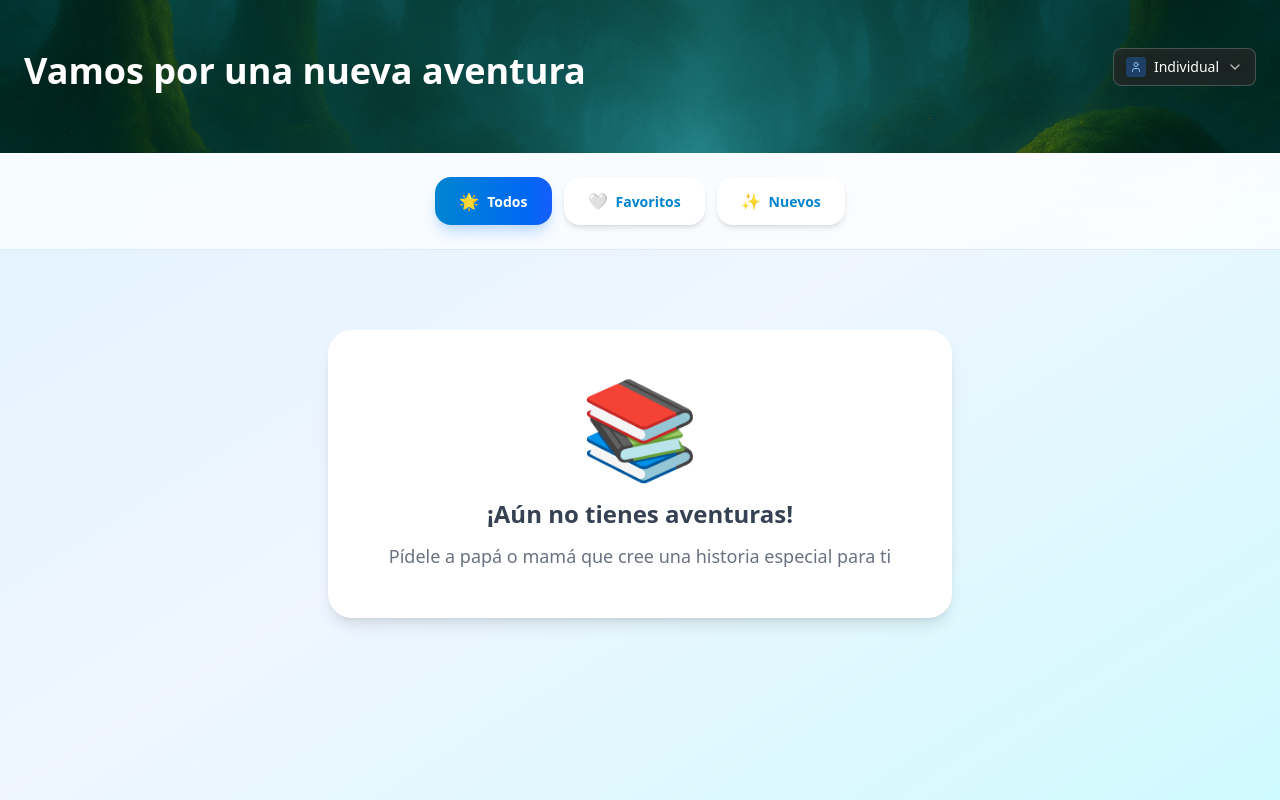
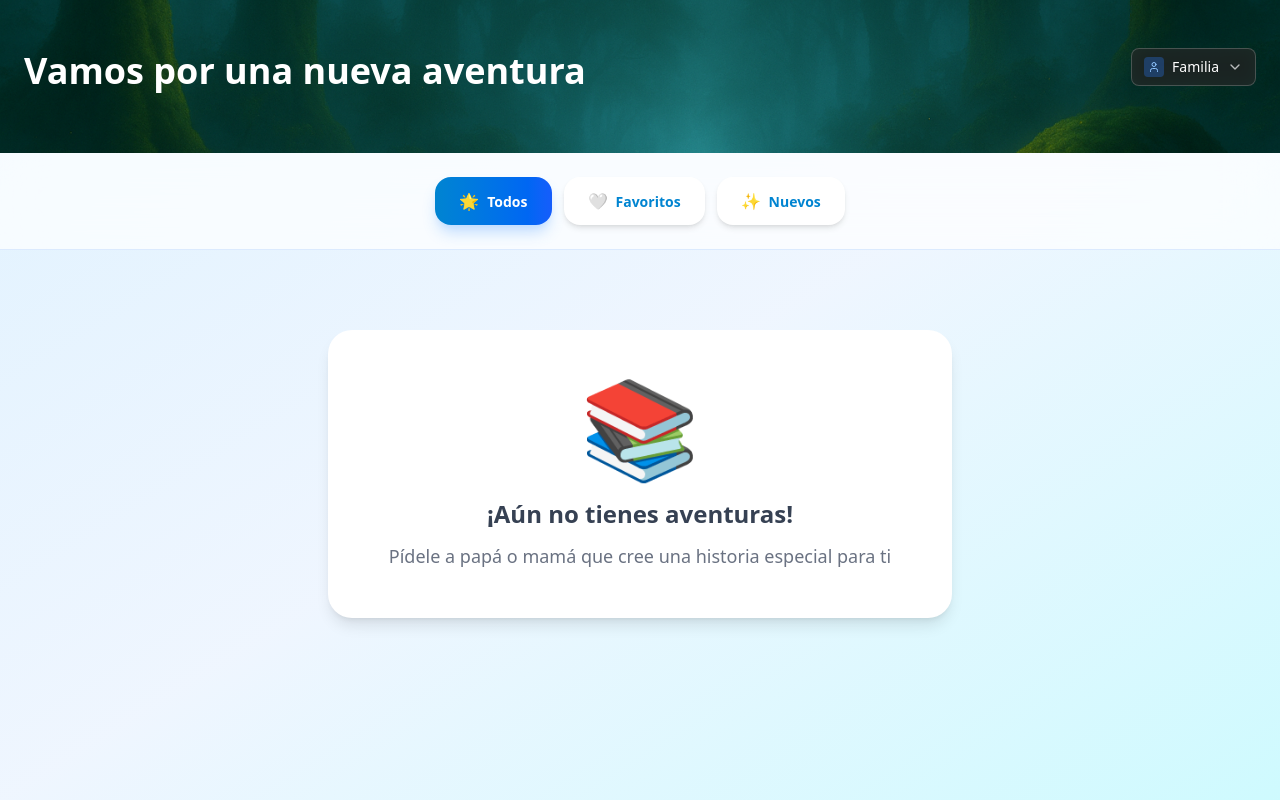
Before and after one commit to and27/mundo, a Next.js app: page /child/stories in a window 1280 px wide. Built offline with nearby package versions, Linux system fonts and the light colour scheme.

Commit message:
fix sidebar styles and active links

```diff
--- /dev/null
+++ b/src/app/page.tsx
@@ -0,0 +1,5 @@
+import { redirect } from "next/navigation";
+
+export default function Home() {
+  redirect("/marketing");
+}
--- a/src/app/parentDashboard/page.tsx
+++ b/src/app/parentDashboard/page.tsx
@@ -29,7 +29,7 @@ const FacilitatorDashboard = () => {
   }, [isMobileOpen]);
 
   return (
-    <div className="bg-gradient-to-br from-[#1e1b4b] to-[#0c0a1d] min-h-screen flex">
+    <div className="mi-canvas-base mi-canvas-marketing min-h-screen flex">
       <Sidebar
         userName="Andrés"
         isMobileOpen={isMobileOpen}
--- a/src/components/dashboard/DashboardHeader.tsx
+++ b/src/components/dashboard/DashboardHeader.tsx
@@ -15,7 +15,7 @@ export default function DashboardHeader({
   showModeToggle = true,
 }: DashboardHeaderProps) {
   return (
-    <header className="sticky top-0 z-30 bg-slate-900/85 backdrop-blur-md border-b border-slate-700/50">
+    <header className="sticky top-0 z-30 border-b border-slate-700/50">
       <div className="flex items-center justify-between h-16 px-4 md:px-6">
         <div className="flex items-center gap-4">
           <button
--- a/src/components/dashboard/ModeToggle.tsx
+++ b/src/components/dashboard/ModeToggle.tsx
@@ -17,7 +17,7 @@ export default function ModeToggle({
   const { mode, setMode } = useModeStore();
   const router = useRouter();
 
-  const handleModeSelect = (newMode: "individual" | "educator" | "child") => {
+  const handleModeSelect = (newMode: "family" | "school" | "child") => {
     const currentMode = mode;
     setMode(newMode);
 
@@ -38,21 +38,21 @@ export default function ModeToggle({
       case "child":
         return {
           icon: <Star className="w-3 h-3" />,
-          label: "Modo Explorador Infantil",
+          label: "Kids mode",
           bgColor: "bg-yellow-500/30 text-yellow-300",
           bgColorInline: "bg-yellow-100 text-yellow-600",
         };
-      case "educator":
+      case "school":
         return {
           icon: <Users className="w-3 h-3" />,
-          label: "Educador",
+          label: "Escuela",
           bgColor: "bg-green-500/30 text-green-300",
           bgColorInline: "bg-green-100 text-green-600",
         };
       default: // individual
         return {
           icon: <User className="w-3 h-3" />,
-          label: "Individual",
+          label: "Familia",
           bgColor: "bg-blue-500/30 text-blue-300",
           bgColorInline: "bg-blue-100 text-blue-600",
         };
@@ -115,25 +115,25 @@ export default function ModeToggle({
       <div className="p-2 space-y-1">
         <ModeOption
           icon={<User className="w-4 h-4" />}
-          title="Padres & Psicólogos"
-          description="Casos individuales y familiares"
-          isActive={mode === "individual"}
-          onClick={() => handleModeSelect("individual")}
+          title="Familia"
+          description="Para padres y madres"
+          isActive={mode === "family"}
+          onClick={() => handleModeSelect("family")}
           activeColor="blue"
         />
 
         <ModeOption
           icon={<Users className="w-4 h-4" />}
-          title="Educadores"
+          title="Escuela"
           description="Gestión grupal y aula"
-          isActive={mode === "educator"}
-          onClick={() => handleModeSelect("educator")}
+          isActive={mode === "school"}
+          onClick={() => handleModeSelect("school")}
           activeColor="green"
         />
 
         <ModeOption
           icon={<Star className="w-4 h-4" />}
-          title="Modo Explorador Infantil"
+          title="Niños"
           description="Experiencia segura para pequeños"
           isActive={mode === "child"}
           onClick={() => handleModeSelect("child")}
@@ -146,9 +146,9 @@ export default function ModeToggle({
           <span className="font-medium">Modo actual:</span>{" "}
           {mode === "child"
             ? "Modo Explorador"
-            : mode === "educator"
-            ? "Educadores"
-            : "Individual"}{" "}
+            : mode === "school"
+            ? "Escuela"
+            : "Familia"}{" "}
           -
           {mode === "child"
             ? " Experiencia adaptada para niños."
--- a/src/components/dashboard/Sidebar.tsx
+++ b/src/components/dashboard/Sidebar.tsx
@@ -72,9 +72,6 @@ const NavItem = ({
       {!isCollapsed && (
         <div className="ml-3">
           <span className="text-sm font-semibold">{item.label}</span>
-          <span className="text-xs text-white/50 block">
-            {item.description}
-          </span>
         </div>
       )}
     </Link>
@@ -107,7 +104,7 @@ const Sidebar: React.FC<SidebarProps> = ({
   return (
     <>
       <div
-        className={`fixed inset-0 bg-black/60 backdrop-blur-sm z-40 md:hidden ${
+        className={`fixed inset-0 z-40 md:hidden ${
           isMobileOpen ? "opacity-100" : "opacity-0 pointer-events-none"
         }`}
         onClick={onCloseMobile}
@@ -115,15 +112,15 @@ const Sidebar: React.FC<SidebarProps> = ({
 
       <aside
         className={[
-          "fixed md:relative top-0 left-0 z-50 h-full",
-          "mi-surface-dark border-r border-white/10",
+          "fixed md:relative top-0 left-0 z-50 h-screen",
+          "border-r border-white/10",
           "flex flex-col justify-between transition-transform duration-300",
           isMobileOpen ? "translate-x-0" : "-translate-x-full md:translate-x-0",
-          isDesktopCollapsed ? "md:w-20" : "md:w-72",
+          isDesktopCollapsed ? "md:w-24 p-4" : "md:w-72 p-6",
           "w-72",
         ].join(" ")}
       >
-        <div className="p-6">
+        <div>
           {!isDesktopCollapsed && (
             <div className="mb-8 pb-6 border-b border-white/10">
               <div className="flex items-center gap-4">
@@ -159,10 +156,10 @@ const Sidebar: React.FC<SidebarProps> = ({
           </nav>
         </div>
 
-        <div className="p-6 space-y-4">
+        <div className="mt-auto space-y-4">
           <div className="h-px bg-white/10" />
 
-          <div className="relative">
+          <div className="">
             <button
               onClick={() => setShowUserMenu((v) => !v)}
               className={[
@@ -201,7 +198,7 @@ const Sidebar: React.FC<SidebarProps> = ({
                 </>
               )}
             </button>
-
+            <div>
               {showUserMenu && !isDesktopCollapsed && (
                 <div className="absolute bottom-full left-0 right-0 mb-2 mi-surface-dark rounded-xl p-2">
                   <Link
@@ -240,6 +237,7 @@ const Sidebar: React.FC<SidebarProps> = ({
               )}
             </button>
           </div>
+        </div>
       </aside>
     </>
   );
--- a/src/components/welcome/WelcomeExperience.tsx
+++ b/src/components/welcome/WelcomeExperience.tsx
@@ -95,7 +95,7 @@ const ActionPanel: React.FC<ActionPanelProps> = memo(
         ) : (
           <div className="flex items-center gap-3">
             <FaPlay className="w-4 h-4" />
-            <span>Iniciar viaje</span>
+            <span>Probar demo</span>
           </div>
         ),
       [isLoading]
--- a/src/lib/dashboardConfig.ts
+++ b/src/lib/dashboardConfig.ts
@@ -7,7 +7,7 @@ import ProgramCatalogSection from "@/components/dashboard/ProgramCatalogSection"
 
 export const dashboardSections = [
   {
-    id: "main-program",
+    id: "program",
     label: "Emociones en Acción",
     href: "/parentDashboard?section=program",
     icon: FiActivity,
--- a/src/store/useModeState.ts
+++ b/src/store/useModeState.ts
@@ -1,7 +1,7 @@
 import { create } from "zustand";
 import { persist } from "zustand/middleware";
 
-export type Mode = "individual" | "educator" | "child";
+export type Mode = "family" | "school" | "child";
 
 interface ModeState {
   mode: Mode;
@@ -9,7 +9,7 @@ interface ModeState {
 
   get isSchoolMode(): boolean;
   get isChildMode(): boolean;
-  get isIndividualMode(): boolean;
+  get isfamilyMode(): boolean;
 
   setSchoolMode: (isSchoolMode: boolean) => void;
   toggleMode: () => void;
@@ -23,29 +23,29 @@ type LegacyModeState = {
 export const useModeStore = create<ModeState>()(
   persist(
     (set, get) => ({
-      mode: "individual",
+      mode: "family",
 
       setMode: (mode) => set({ mode }),
 
       get isSchoolMode() {
-        return get().mode === "educator";
+        return get().mode === "school";
       },
 
       get isChildMode() {
         return get().mode === "child";
       },
 
-      get isIndividualMode() {
-        return get().mode === "individual";
+      get isfamilyMode() {
+        return get().mode === "family";
       },
 
       setSchoolMode: (isSchool) => {
-        set({ mode: isSchool ? "educator" : "individual" });
+        set({ mode: isSchool ? "school" : "family" });
       },
 
       toggleMode: () => {
         const current = get().mode;
-        set({ mode: current === "educator" ? "individual" : "educator" });
+        set({ mode: current === "school" ? "family" : "school" });
       },
     }),
     {
@@ -59,8 +59,8 @@ export const useModeStore = create<ModeState>()(
         ) {
           return {
             mode: (persistedState as LegacyModeState).isSchoolMode
-              ? "educator"
-              : "individual",
+              ? "school"
+              : "family",
           };
         }
 
@@ -75,7 +75,7 @@ export const useModeStore = create<ModeState>()(
           };
         }
 
-        return { mode: "individual" };
+        return { mode: "family" };
       },
     }
   )
@@ -83,7 +83,7 @@ export const useModeStore = create<ModeState>()(
 
 export const useIsChildMode = () =>
   useModeStore((state) => state.mode === "child");
-export const useIsEducatorMode = () =>
-  useModeStore((state) => state.mode === "educator");
-export const useIsIndividualMode = () =>
-  useModeStore((state) => state.mode === "individual");
+export const useIsschoolMode = () =>
+  useModeStore((state) => state.mode === "school");
+export const useIsfamilyMode = () =>
+  useModeStore((state) => state.mode === "family");
```
Also changed, not shown: src/app/marketing/layout.tsx (renamed from src/app/(marketing)/layout.tsx), src/app/marketing/page.tsx (renamed from src/app/(marketing)/page.tsx). Lines whose indentation alone changed are shown as unchanged.
